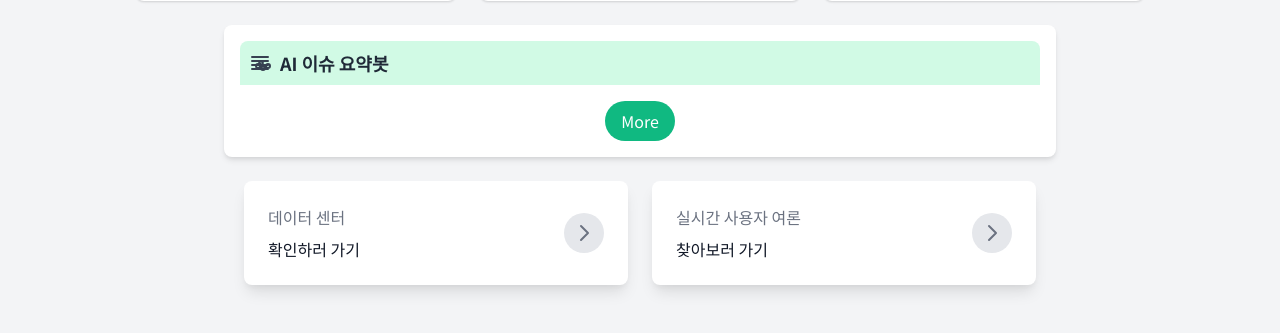
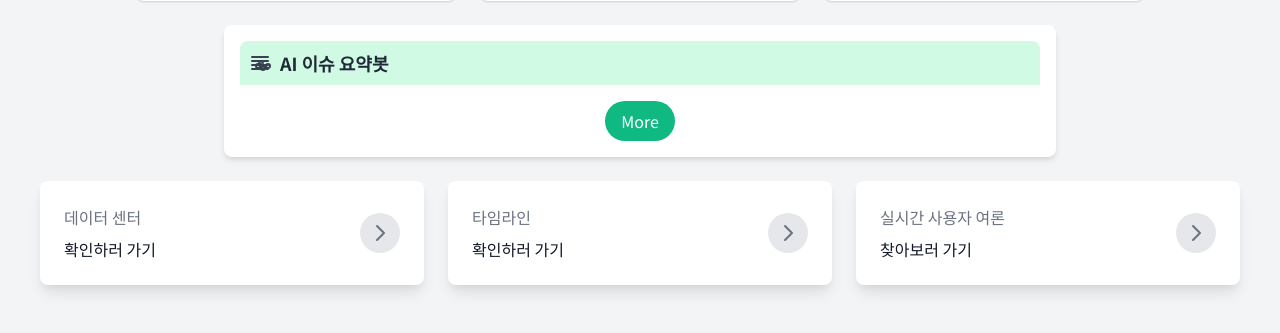
Before and after one commit to Issuer-2024/issuer, a FastAPI app: template templates/report.html in a window 1280 px wide. Shown: the part 199-532 px from the top of the page. Run offline with FastAPI, Linux system fonts and the light colour scheme; the template is opened without the code that fills it, so the values that code supplies are empty; some libraries are stand-ins or nearby versions.

Commit message:
template: report페이지에 timeline으로 갈 수 있는 링크 추가

```diff
--- a/templates/report.html
+++ b/templates/report.html
@@ -134,7 +134,18 @@
                 <p class="text-gray-500">데이터 센터</p>
                 <p class="text-gray-900 mt-2">확인하러 가기</p>
             </div>
-            <button class="flex items-center justify-center bg-gray-200 w-10 h-10 rounded-full" onclick="searchOpinion()">
+            <button class="flex items-center justify-center bg-gray-200 w-10 h-10 rounded-full" onclick="move('data')">
+                <svg class="w-6 h-6 text-gray-500" fill="none" stroke="currentColor" viewBox="0 0 24 24" xmlns="http://www.w3.org/2000/svg">
+                    <path stroke-linecap="round" stroke-linejoin="round" stroke-width="2" d="M9 5l7 7-7 7"></path>
+                </svg>
+            </button>
+        </div>
+        <div class="bg-white rounded-lg shadow-lg p-6 flex items-center justify-between w-96 mb-6">
+            <div>
+                <p class="text-gray-500">타임라인</p>
+                <p class="text-gray-900 mt-2">확인하러 가기</p>
+            </div>
+            <button class="flex items-center justify-center bg-gray-200 w-10 h-10 rounded-full" onclick="move('timeline')">
                 <svg class="w-6 h-6 text-gray-500" fill="none" stroke="currentColor" viewBox="0 0 24 24" xmlns="http://www.w3.org/2000/svg">
                     <path stroke-linecap="round" stroke-linejoin="round" stroke-width="2" d="M9 5l7 7-7 7"></path>
                 </svg>
@@ -145,7 +156,7 @@
                 <p class="text-gray-500">실시간 사용자 여론</p>
                 <p class="text-gray-900 mt-2">찾아보러 가기</p>
             </div>
-            <button class="flex items-center justify-center bg-gray-200 w-10 h-10 rounded-full" onclick="searchOpinion()">
+            <button class="flex items-center justify-center bg-gray-200 w-10 h-10 rounded-full" onclick="move('opinion')">
                 <svg class="w-6 h-6 text-gray-500" fill="none" stroke="currentColor" viewBox="0 0 24 24" xmlns="http://www.w3.org/2000/svg">
                     <path stroke-linecap="round" stroke-linejoin="round" stroke-width="2" d="M9 5l7 7-7 7"></path>
                 </svg>
@@ -212,7 +223,7 @@
             document.getElementById('foldButton').classList.add('hidden');
         }
 
-        function searchOpinion() {
+        function move(target) {
             var currentUrl = window.location.href;
             var urlObject = new URL(currentUrl);
             var currentQueryParams = urlObject.searchParams.get('q'); // Get current 'q=' value
@@ -220,9 +231,9 @@
             // Construct new URL with existing 'q=' value if available
             var newUrl;
             if (currentQueryParams) {
-                newUrl = '/opinion?q=' + currentQueryParams;
+                newUrl = `/${target}?q=${currentQueryParams}`
             } else {
-                newUrl = '/opinion';
+                newUrl = `/error`
             }
 
             // Navigate to the new URL
--- a/templates/timeline.html
+++ b/templates/timeline.html
@@ -14,7 +14,7 @@
             </div>
             <div class="space-y-4">
             {% for date, item in timeline.items() %}
-                <div class="flex items-start">
+                <div class="flex items-start gap-2">
                     <span class="text-gray-600 text-sm w-12 whitespace-nowrap">{{ date[5:] }}</span>
                     <p class="text-gray-800">
                     {% for s in item %}
```
